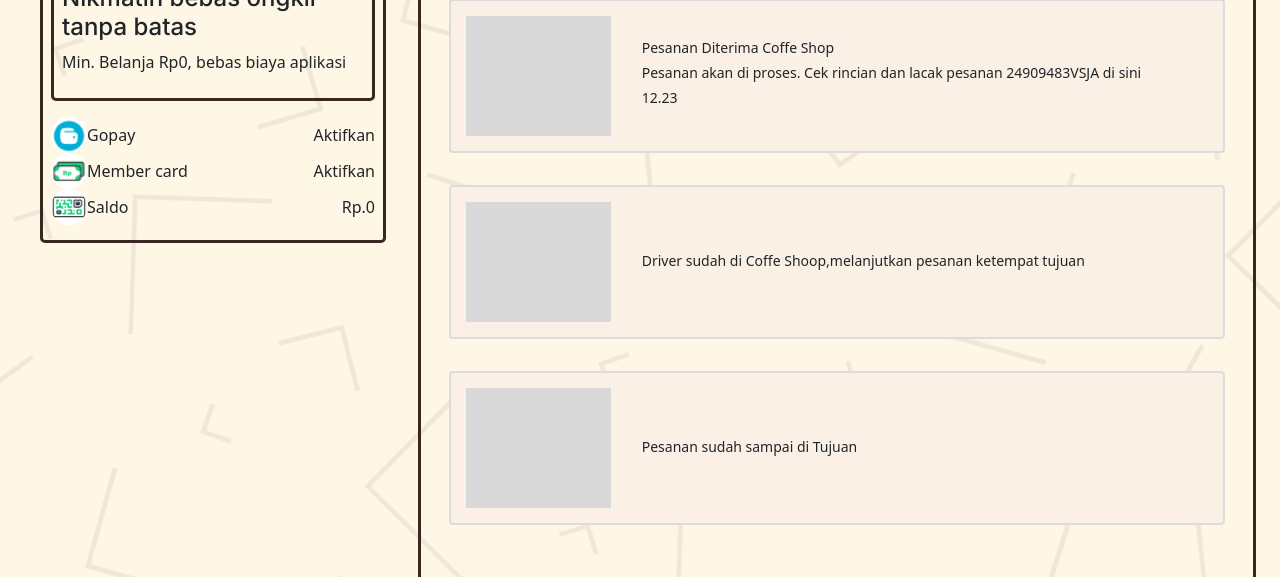
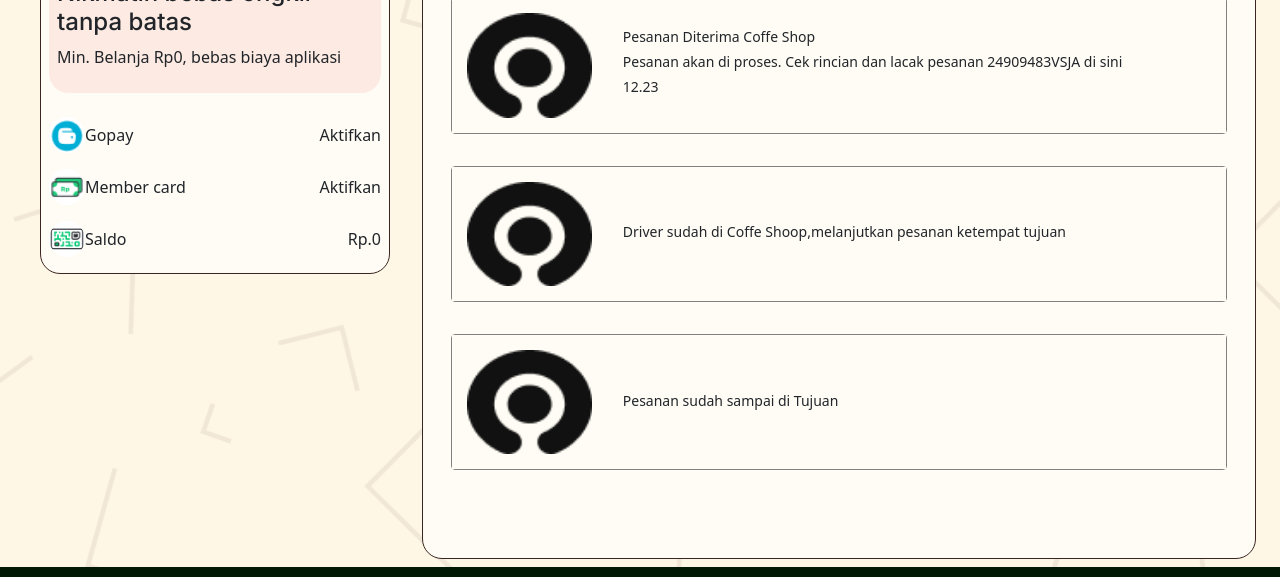
Before and after one commit to Naufalalbari/feelectric.github.io, a plain HTML site: page notification.html in a window 1280 px wide. Shown: the part 241-818 px from the top of the page. Drawn offline with nearby package versions, Linux system fonts and the light colour scheme; a web font is replaced by a local one.

Commit message:
Update notification.html

```diff
--- a/notification.html
+++ b/notification.html
@@ -26,54 +26,60 @@
           <div class="collapse navbar-collapse" id="navbarNav">
             <ul class="navbar-nav mx-auto fw-semibold gap-4">
               <li class="nav-item">
-                        <a class="nav-link active" aria-current="page" href="#">Menu</a>
+                <a class="nav-link active" aria-current="page" href="menu.html">Menu</a>
               </li>
               <li class="nav-item">
-                        <a class="nav-link active" href="#">Pesan Antar</a>
+                <a class="nav-link active" href="status-pesanan.html">Pesan Antar</a>
               </li>
               <li class="nav-item">
                 <a class="nav-link active" href="#">Kursus Barista</a>
               </li>
               <li class="nav-item">
-                        <a class="nav-link active" href="#">Booking Meja</a>
+                <a class="nav-link active" href="reservasi.html">Reservasi</a>
               </li>
             </ul>
             <div class="d-flex align-items-center">
+                <!-- Shopping cart icon -->
+                <a style="color: #3B2621;" href="keranjang.html"><i class="fas fa-shopping-cart profile-icon me-2"></i></a>
+                <!-- Profile icon and name as a single clickable link -->
+                <a href="bio.html" style="color: #3B2621; text-decoration: none; display: flex; align-items: center;">
                   <i class="fas fa-user-circle profile-icon"></i>
                   <span class="profile-name ms-2">Alexandro</span>
+                </a>
               </div>
           </div>
         </div>
       </nav>
+
     <!-- card 1 -->
     <div class="main-content">
         <div class="container-bio d-flex mx-3 my-2">
-            <div class="container-bio1 mx-4 " style="border: 3px solid #3B2621; border-radius: 5px;height: 400px;">
+            <div class="container-bio1 mx-4 " style=" background-color: #FFFCF5; border: 1px solid #3B2621; border-radius: 20px; height: 30%;">
                 <div class="nama d-flex p-2 align-items-center">
                   <img src="image/profilebio.png" alt="">
                   <p class="text-start align-items-center p-3">Alexandro</p>
                 </div>
                 <div class="container-bio1-content p-2">
-                    <div class="bebas-ongkir p-2" style="border: 3px solid #3B2621; border-radius: 5px;">
+                  <div class="bebas-ongkir p-2" style="background-color: #FCEAE3; border-radius: 20px;">
                     <img src="image/Logo.png" alt="">
                     <h4>Nikmatin bebas ongkir tanpa batas</h4>
                     <p>Min. Belanja Rp0, bebas biaya aplikasi</p>
                   </div>
                 </div>
-                <div class="pembayaran p-2">
-                    <div class="gopay d-flex align-items-center">
+                <div class="pembayaran p-2 row-gap-4">
+                  <div class="gopay d-flex align-items-center py-2">
                       <img src="image/pembayaran1.png" alt="Gopay">
                       <p class="mb-0">Gopay</p>
                       <p class="ms-auto mb-0">Aktifkan</p>
                   </div>
 
-                    <div class="member d-flex align-items-center">
+                  <div class="member d-flex align-items-center py-2">
                       <img src="image/pembayaran2.png" alt="Member Card">
                       <p class="mb-0">Member card</p>
                       <p class="ms-auto mb-0">Aktifkan</p>
                   </div>
 
-                    <div class="saldo d-flex align-items-center">
+                  <div class="saldo d-flex align-items-center py-2">
                       <img src="image/pembayaran3.png" alt="Saldo">
                       <p class="mb-0">Saldo</p>
                       <p class="ms-auto mb-0">Rp.0</p>
@@ -81,7 +87,7 @@
               </div>
               </div>
             <!-- card 2 -->
-            <div class="container-bio2 mx-2 pb-5" style="border: 3px solid #3B2621; border-radius: 5px;">
+            <div class="container-bio2 mx-2 pb-5" style="background-color: #FFFCF5; border: 1px solid #3B2621; border-radius: 20px;">
                 <!-- navbar 2 -->
                 <nav class="navbar navbar-expand-lg navbar-light">
                     <div class="container-fluid mx-1">
@@ -101,7 +107,8 @@
                                     <a class="nav-link active" aria-current="page" href="voucher.html">Voucher</a>
                                 </li>
                                 <li class="nav-item">
-                                    <a class="nav-link active" aria-current="page" href="notification.html">Notifikasi</a>
+                                    <a class="nav-link active" aria-current="page"
+                                        href="notification.html">Notifikasi</a>
                                 </li>
                             </ul>
                         </div>
@@ -119,9 +126,10 @@
                             <!-- Header outside the card -->
 
                             <!-- Voucher card -->
-                            <div class="card m-3" style="border: 2px solid gainsboro;">
-                                <div class="d-flex align-items-center voucher-container">
-                                    <img src="image/kosong.png" alt="" style="height: 150px;">
+                            <div class="card m-3" style="border: 1px solid gray;">
+                                <div class="d-flex align-items-center voucher-container "
+                                    style="background-color: #FFFCF5;">
+                                    <img src="image/ojol.png" alt="" style="width: 20%; height: auto;">
                                     <div class="text-container p-3">
                                         <p class="mb-1 small">Pesanan Diterima Coffe Shop </p>
                                         <p class="mb-1 small">Pesanan akan di proses. Cek rincian dan lacak pesanan
@@ -138,11 +146,13 @@
                             <!-- Header outside the card -->
 
                             <!-- Voucher card -->
-                            <div class="card m-3" style="border: 2px solid gainsboro;">
-                                <div class="d-flex align-items-center voucher-container">
-                                    <img src="image/kosong.png" alt="" style="height: 150px;">
+                            <div class="card m-3" style="border: 1px solid gray;">
+                                <div class="d-flex align-items-center voucher-container "
+                                    style="background-color: #FFFCF5;">
+                                    <img src="image/ojol.png" alt="" style="width: 20%; height: auto;">
                                     <div class="text-container p-3">
-                                        <p class="mb-1 small">Driver sudah di Coffe Shoop,melanjutkan pesanan ketempat tujuan</p>
+                                        <p class="mb-1 small">Driver sudah di Coffe Shoop,melanjutkan pesanan ketempat
+                                            tujuan</p>
                                     </div>
 
                                 </div>
@@ -154,9 +164,10 @@
                             <!-- Header outside the card -->
 
                             <!-- Voucher card -->
-                            <div class="card m-3" style="border: 2px solid gainsboro;">
-                                <div class="d-flex align-items-center voucher-container">
-                                    <img src="image/kosong.png" alt="" style="height: 150px;">
+                            <div class="card m-3" style="border: 1px solid gray;">
+                                <div class="d-flex align-items-center voucher-container "
+                                    style="background-color: #FFFCF5;">
+                                    <img src="image/ojol.png" alt="" style="width: 20%; height: auto;">
                                     <div class="text-container p-3">
                                         <p class="mb-1 small">Pesanan sudah sampai di Tujuan</p>
 
```
Lines whose indentation alone changed are shown as unchanged.
